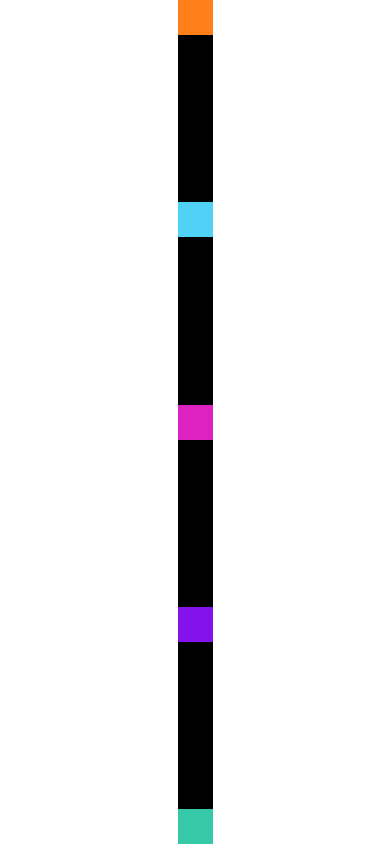
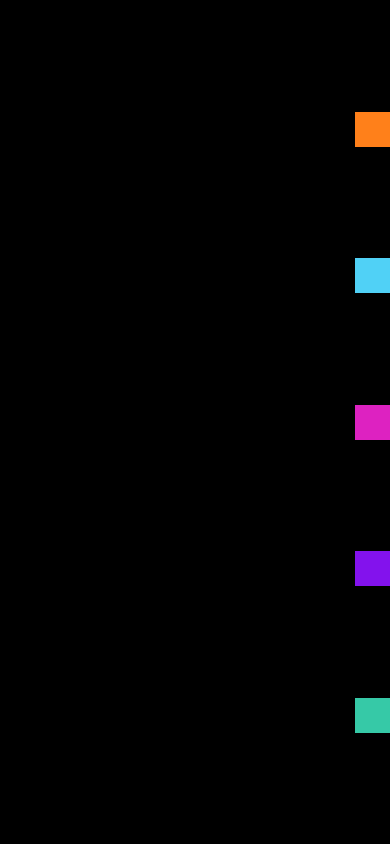
Before and after one commit to rudatorquato/Curso-React-Native-Cod3r, a React Native app in the folder Exercicios/: screen / in a window 390 px wide. Built offline with nearby package versions, Linux system fonts and the light colour scheme.

Commit message:
FlexBoxV2

```diff
--- a/Exercicios/src/App.js
+++ b/Exercicios/src/App.js
@@ -1,7 +1,8 @@
 import React from 'react'
 import {  StyleSheet, SafeAreaView } from 'react-native'
 
-import FlecBoxV1 from './components/layout/FlexBoxV1'
+import FlecBoxV2 from './components/layout/FlexBoxV2'
+//import FlecBoxV1 from './components/layout/FlexBoxV1'
 //import Quadrado from './components/layout/Quadrado'
 //import DigiteSeuNome from './components/DigiteSeuNome'
 //import ListaProdutosV2 from './components/produtos/ListaProdutosV2'
@@ -25,8 +26,9 @@ import FlecBoxV1 from './components/layout/FlexBoxV1'
 export default () => (
     <SafeAreaView style={style.App}>
 
-        <FlecBoxV1></FlecBoxV1>
+        <FlecBoxV2/>
         {/*
+        <FlecBoxV1/>
         <Quadrado />
         <Quadrado color='#900'/>
         <Quadrado color='#090'/>
--- /dev/null
+++ b/Exercicios/src/components/layout/FlexBoxV2.js
@@ -0,0 +1,26 @@
+import React from 'react'
+import {View, StyleSheet} from 'react-native'
+import Quadrado from './Quadrado'
+
+export default props => {
+    return(
+        <View style={style.FlexV2}>
+            <Quadrado color='#ff801a'/>
+            <Quadrado color='#50d1f6'/>
+            <Quadrado color='#dd22c1'/>
+            <Quadrado color='#8312ed'/>
+            <Quadrado color='#36c9a7'/>
+
+        </View>
+    )
+}
+
+const style = StyleSheet.create({
+    FlexV2:{
+        flex: 1,
+        width:'100%',
+        justifyContent: "space-evenly",
+        alignItems:"flex-end",
+        backgroundColor: "#000"
+    }
+})
```
